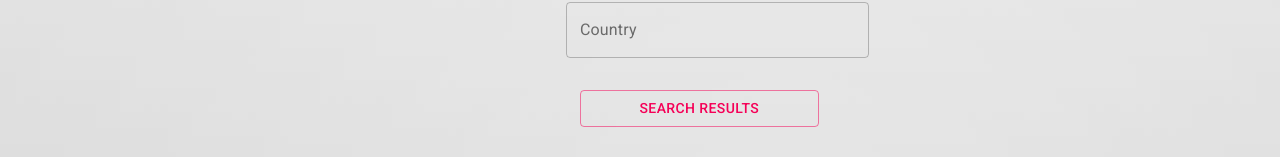
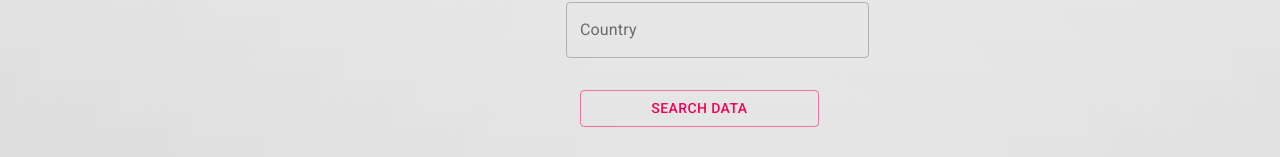
Before and after one commit to nawfaz/arsenalPage, a React (Create React App) app: page /corona in a window 1280 px wide. Shown: the part 128-285 px from the top of the page. Built offline with nearby package versions, Linux system fonts and the light colour scheme.

Commit message:
modifs api corona

```diff
--- a/src/Components/Corona.jsx
+++ b/src/Components/Corona.jsx
@@ -55,7 +55,7 @@ export default function BasicTextFields() {
           variant="outlined"
           color="secondary"
         >
-          Search Results
+          Search Data
         </Button>
         <TextField
           value={date}
```
